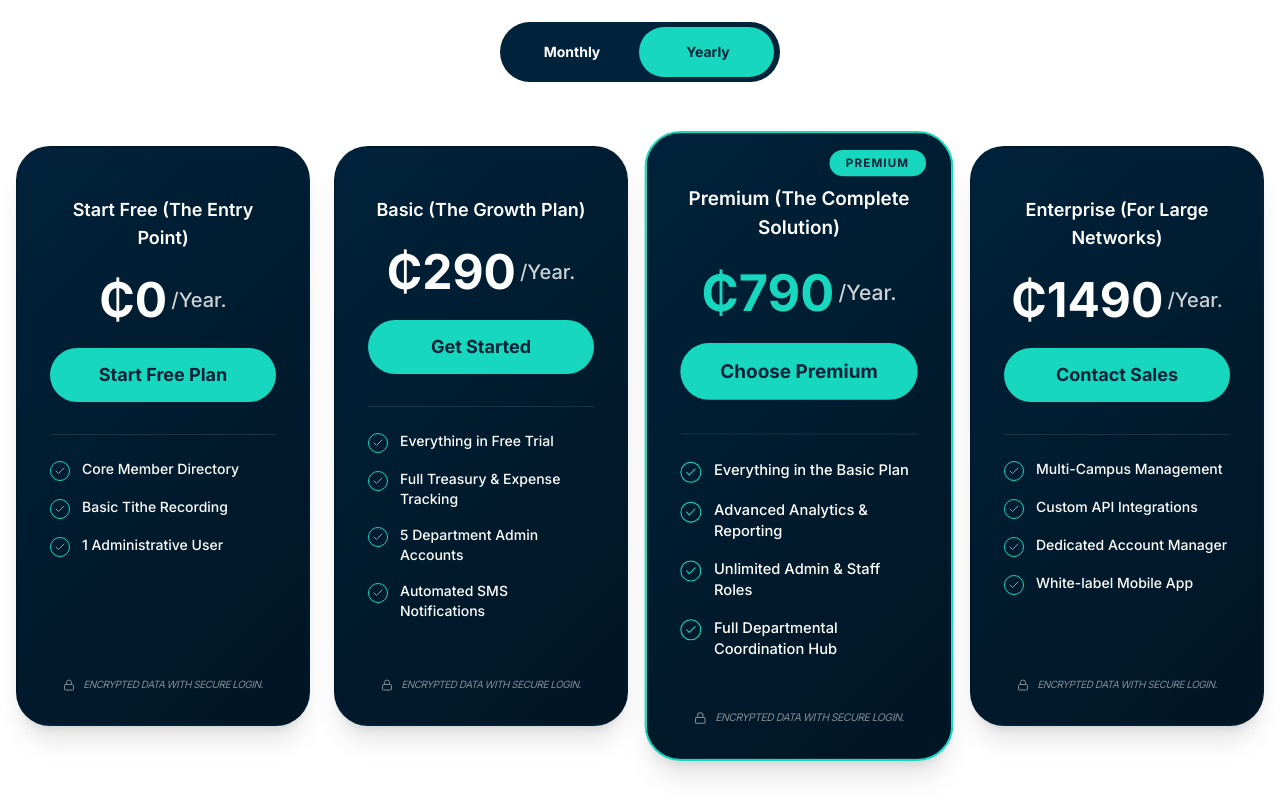
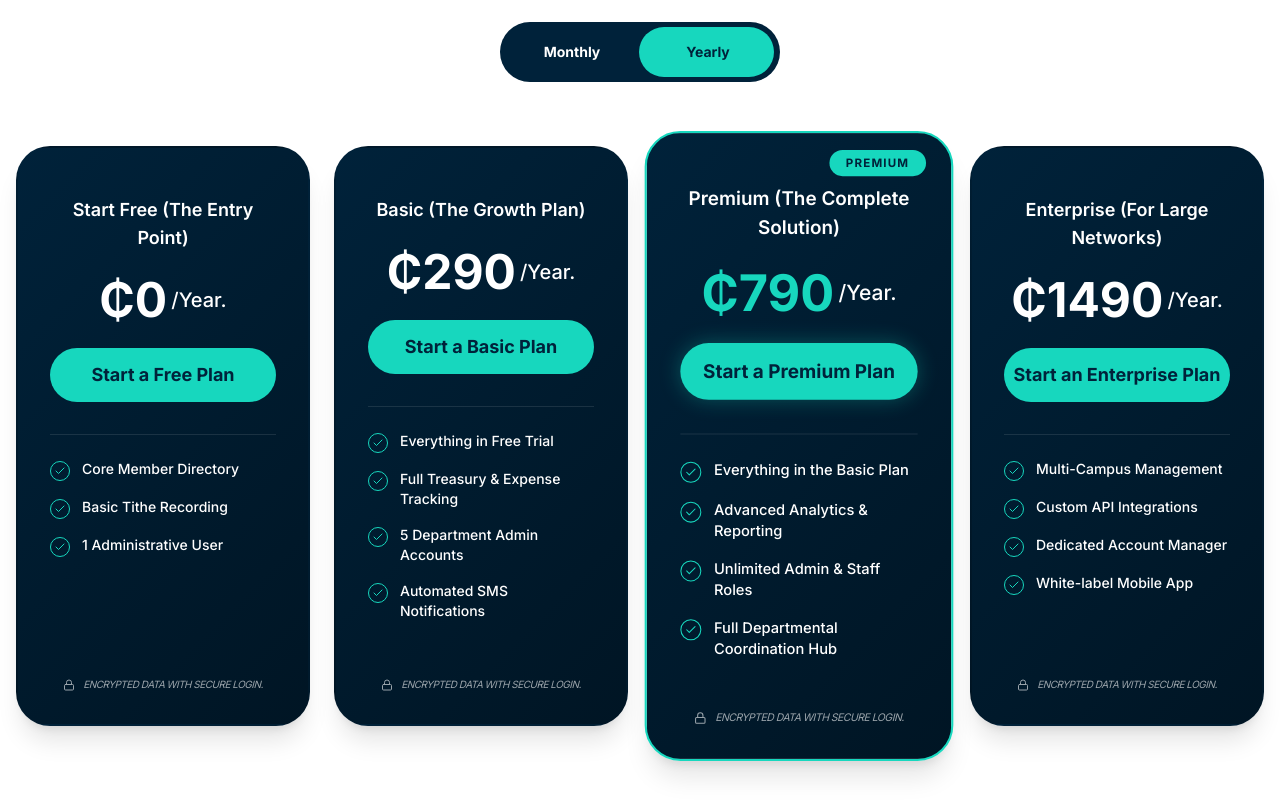
Before and after one commit to coltektechnologies/church-management-saas-frontend, a Next.js app: page / in a window 1280 px wide. Shown: the part 1740-2540 px from the top of the page. Built offline with nearby package versions, Linux system fonts and the light colour scheme.

Commit message:
add aninmation to pricing card

```diff
--- a/components/PricingCard.tsx
+++ b/components/PricingCard.tsx
@@ -1,10 +1,11 @@
 /**
  * PricingCard Component
- * Fixed: Removed unselected blurness/opacity.
  */
 import { Check, Lock } from 'lucide-react';
 import { Button } from '@/components/ui/button';
+import Link from 'next/link';
 
+// Props for the PricingCard component
 interface PricingCardProps {
   title: string;
   subtitle: string;
@@ -14,7 +15,7 @@ interface PricingCardProps {
   features: string[];
   buttonText: string;
   isActive?: boolean;
-  onClick: () => void;
+  onClick: (e: React.MouseEvent) => void;
 }
 
 const PricingCard = ({
@@ -27,21 +28,22 @@ const PricingCard = ({
   buttonText,
   isActive = false,
   onClick,
-}: PricingCardProps) => {
+}: // Destructure props with default values for optional fields
+PricingCardProps) => {
   return (
     <div
       onClick={onClick}
-      className={`pricing-card relative flex flex-col p-8 rounded-[34px] cursor-pointer transition-all duration-500 shadow-xl overflow-hidden w-full border-2 ${
+      className={`pricing-card relative flex flex-col p-8 rounded-[34px] cursor-pointer shadow-xl overflow-hidden w-full border-2 ${
         isActive
-          ? 'scale-105 z-10 border-[#17D7BE] min-h-[600px]'
-          : 'min-h-[580px] border-transparent'
+          ? 'scale-105 z-10 border-[#17D7BE] min-h-[600px] transition-all duration-500'
+          : 'min-h-[580px] border-transparent hover:border-[#17D7BE]/30 transition-colors duration-300 scale-100'
       }`}
       style={{
         background: 'linear-gradient(135deg, #00223A 0%, #001524 100%)',
         color: '#FFFFFF',
       }}
     >
-      {/* Badge: Shows [Plan Name] only */}
+      {/* Badge: [Plan Name] */}
       {isActive && (
         <div className="absolute top-4 right-6 bg-[#17D7BE] text-[#00223A] px-4 py-1 rounded-full text-[11px] font-bold uppercase tracking-widest animate-in fade-in zoom-in">
           {title}
@@ -59,27 +61,29 @@ const PricingCard = ({
       <div className="text-center mb-6">
         <div className="flex items-center justify-center gap-1">
           <span
-            className="text-5xl font-bold font-poppins"
+            className="text-5xl font-bold font-poppins transition-colors duration-300"
             style={{ color: isActive ? '#17D7BE' : '#FFFFFF' }}
           >
             {currency}
             {price}
           </span>
-          <span className="text-xl font-medium opacity-80">{period}</span>
+          <span className="text-xl font-medium opacity-100">{period}</span>
         </div>
       </div>
 
-      {/* BUTTON */}
+      {/* BUTTON: Linked to Signup */}
       <div className="mb-8">
+        <Link href="/signup" className="w-full block">
           <Button
             className={`w-full h-[54px] rounded-full font-bold text-lg transition-all duration-300 ${
               isActive
-              ? 'bg-[#17D7BE] text-[#00223A] hover:bg-[#13b39e]'
-              : 'bg-[#17D7BE] text-[#00223A] hover:opacity-90'
+                ? 'bg-[#17D7BE] text-[#00223A] hover:bg-[#13b39e] shadow-[0_0_20px_rgba(23,215,190,0.3)]'
+                : 'bg-[#17D7BE] text-[#00223A] hover:bg-[#17D7BE]/90'
             }`}
           >
             {buttonText}
           </Button>
+        </Link>
       </div>
 
       {/* FEATURES */}
@@ -89,12 +93,13 @@ const PricingCard = ({
             <div className="shrink-0 w-5 h-5 rounded-full border border-[#17D7BE] flex items-center justify-center mt-0.5">
               <Check className="h-3 w-3 text-[#17D7BE]" />
             </div>
-            <span className="text-sm font-medium font-poppins">{feature}</span>
+            <span className="text-sm font-medium font-poppins text-white">{feature}</span>
           </li>
         ))}
       </ul>
 
-      <div className="mt-6 flex items-center justify-center gap-2 opacity-50">
+      {/* FOOTER ENCRYPTION TAG */}
+      <div className="mt-6 flex items-center justify-center gap-2 opacity-60">
         <Lock className="h-3 w-3" />
         <span className="text-[10px] italic uppercase tracking-tighter">
           Encrypted data with secure login.
--- a/components/PricingSection.tsx
+++ b/components/PricingSection.tsx
@@ -1,8 +1,9 @@
 'use client';
 
-import { useState } from 'react';
+import { useState, useEffect, useRef } from 'react';
 import PricingCard from './PricingCard';
 
+// Pricing plans data with "Start [Plan Name]" buttons
 const pricingPlans = [
   {
     id: 0,
@@ -10,7 +11,7 @@ const pricingPlans = [
     subtitle: 'The Entry Point',
     price: '0',
     features: ['Core Member Directory', 'Basic Tithe Recording', '1 Administrative User'],
-    buttonText: 'Start Free Plan',
+    buttonText: 'Start a Free Plan',
   },
   {
     id: 1,
@@ -23,7 +24,7 @@ const pricingPlans = [
       '5 Department Admin Accounts',
       'Automated SMS Notifications',
     ],
-    buttonText: 'Get Started',
+    buttonText: 'Start a Basic Plan',
   },
   {
     id: 2,
@@ -36,7 +37,7 @@ const pricingPlans = [
       'Unlimited Admin & Staff Roles',
       'Full Departmental Coordination Hub',
     ],
-    buttonText: 'Choose Premium',
+    buttonText: 'Start a Premium Plan',
   },
   {
     id: 3,
@@ -49,19 +50,32 @@ const pricingPlans = [
       'Dedicated Account Manager',
       'White-label Mobile App',
     ],
-    buttonText: 'Contact Sales',
+    buttonText: 'Start an Enterprise Plan',
   },
 ];
 
 const PricingSection = () => {
   const [isYearly, setIsYearly] = useState(true);
-  const [selectedIndex, setSelectedIndex] = useState(2);
+  const [selectedIndex, setSelectedIndex] = useState<number | null>(2);
+  const sectionRef = useRef<HTMLDivElement>(null);
+
+  // Close active card immediately when clicking outside
+  useEffect(() => {
+    const handleClickOutside = (event: MouseEvent) => {
+      if (sectionRef.current && (event.target as HTMLElement).id === 'pricing-container') {
+        setSelectedIndex(null);
+      }
+    };
+
+    document.addEventListener('mousedown', handleClickOutside);
+    return () => document.removeEventListener('mousedown', handleClickOutside);
+  }, []);
 
   return (
-    <section id="pricing" className="py-24 bg-white">
-      <div className="container mx-auto px-4">
-        {/* ===== RESTORED HEADER ===== */}
-        <div className="text-center mb-16">
+    <section id="pricing" ref={sectionRef} className="py-24 bg-white">
+      <div id="pricing-container" className="container mx-auto px-4">
+        {/* ===== HEADER ===== */}
+        <div className="text-center mb-16 pointer-events-none">
           <h2
             className="mb-4"
             style={{
@@ -81,7 +95,6 @@ const PricingSection = () => {
               fontWeight: 400,
               fontSize: '20px',
               lineHeight: '131%',
-              letterSpacing: '0%',
               color: 'rgba(0, 34, 58, 0.7)',
             }}
           >
@@ -89,7 +102,7 @@ const PricingSection = () => {
           </p>
 
           {/* Toggle Switch */}
-          <div className="flex justify-center mt-12">
+          <div className="flex justify-center mt-12 pointer-events-auto">
             <div className="relative flex items-center bg-[#00223A] rounded-full p-1 w-[280px] h-[60px]">
               <div
                 className={`absolute h-[50px] w-[135px] bg-[#17D7BE] rounded-full transition-all duration-300 ease-in-out ${isYearly ? 'translate-x-[135px]' : 'translate-x-0'}`}
@@ -110,14 +123,17 @@ const PricingSection = () => {
           </div>
         </div>
 
-        {/* 4 Column Grid - Removed Blurness/Opacity from unselected cards */}
+        {/* 4 Column Grid */}
         <div className="grid grid-cols-1 md:grid-cols-2 xl:grid-cols-4 gap-6 max-w-[1440px] mx-auto items-start">
           {pricingPlans.map((plan) => (
             <PricingCard
               key={plan.id}
               {...plan}
               isActive={selectedIndex === plan.id}
-              onClick={() => setSelectedIndex(plan.id)}
+              onClick={(e) => {
+                e.stopPropagation();
+                setSelectedIndex(plan.id);
+              }}
               period={isYearly ? '/Year.' : '/Month.'}
               price={isYearly ? String(Math.round(Number(plan.price) * 10)) : plan.price}
             />
```
Lines whose indentation alone changed are shown as unchanged.
